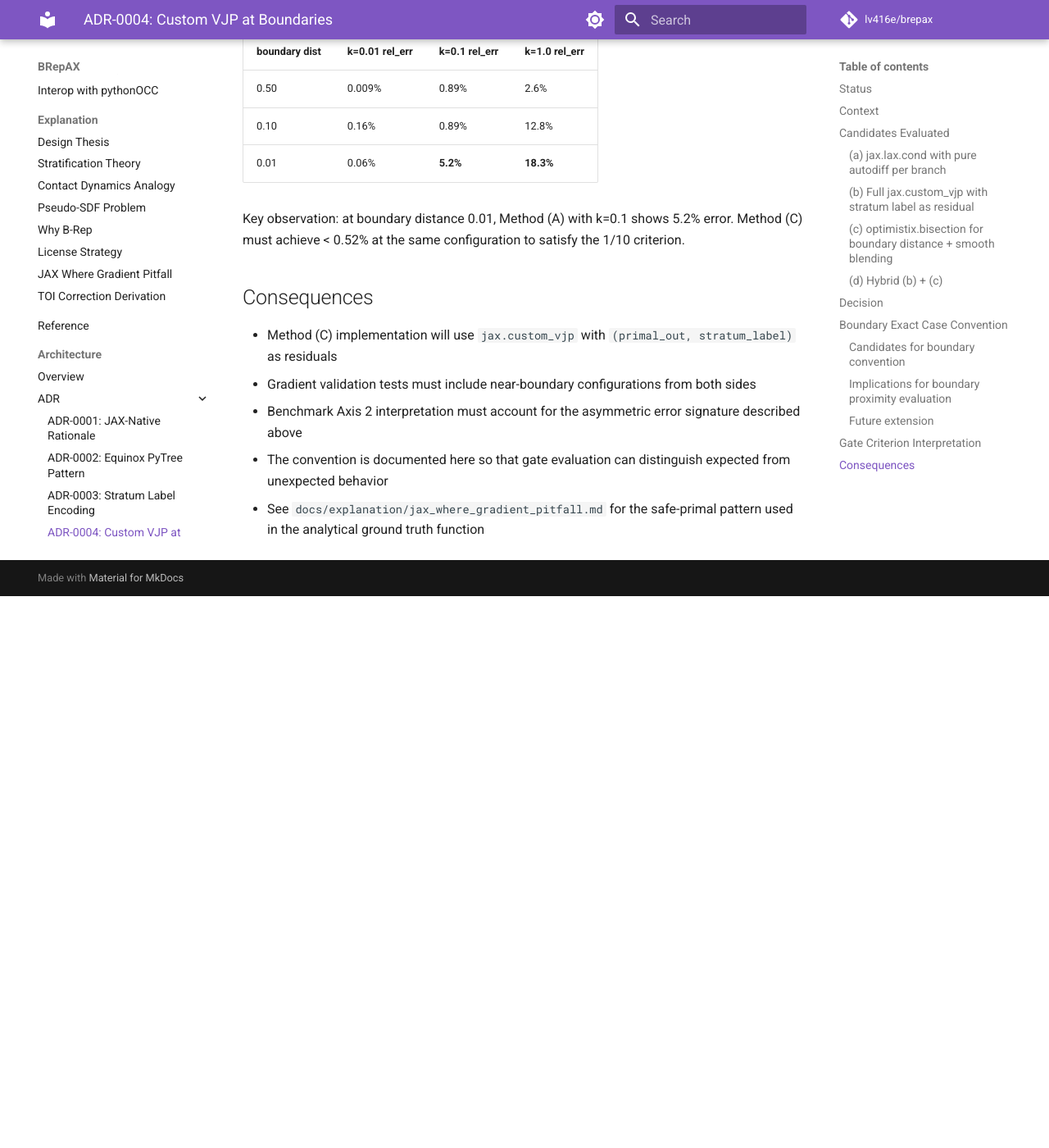
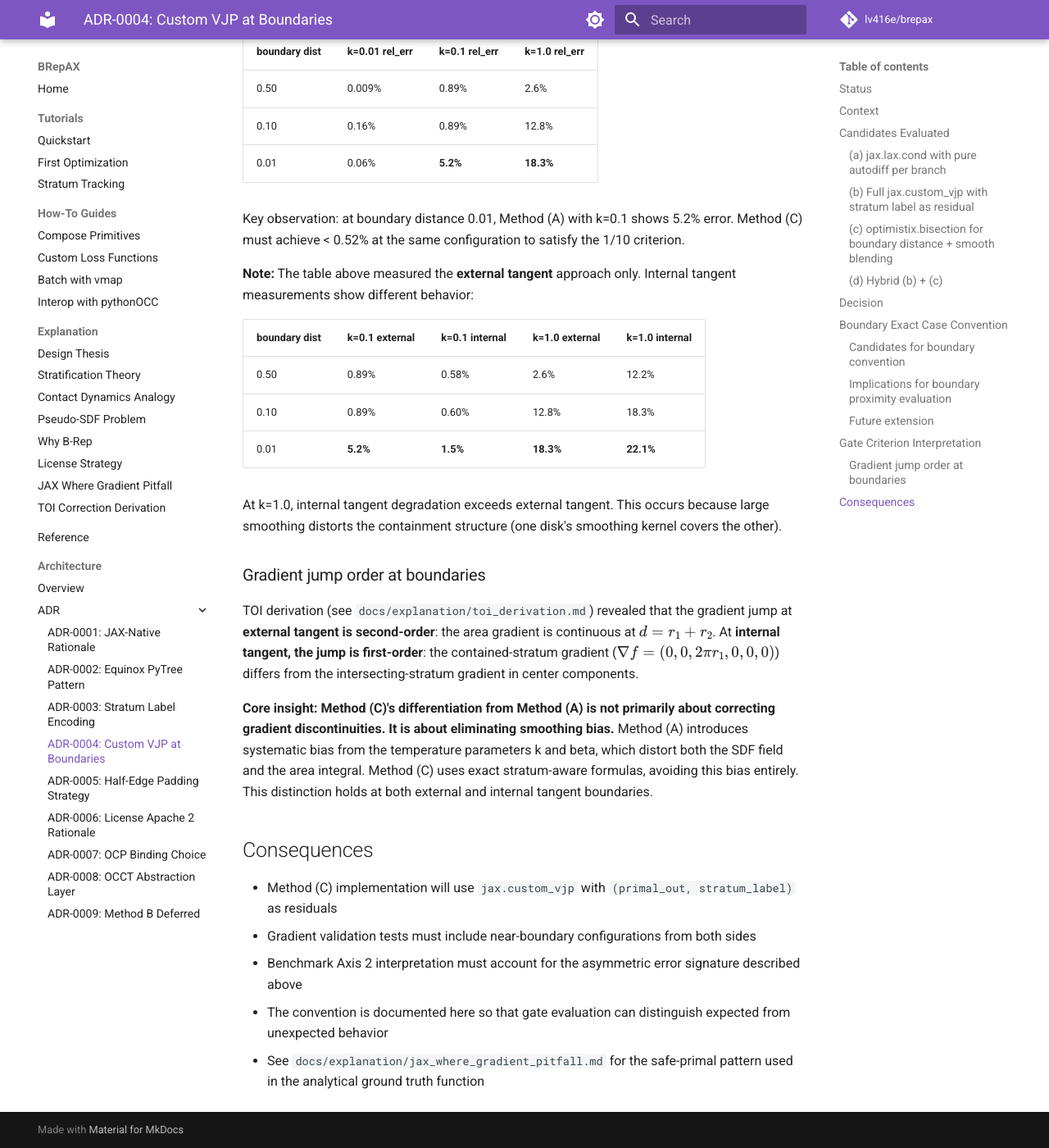
Before and after one commit to lv416e/brepax, an MkDocs documentation site: the page built from docs/architecture/adr/0004-custom-vjp-at-boundaries.md, in a window 1280 px wide and 1400 px high, scrolled down 3297 px. Shown: the whole window at 82% size. Built offline with MkDocs 1.6.1 and Material for MkDocs 9.7.7, drawn with Linux system fonts in a browser that asks for light colours; comment, search, counter and statistics services are not loaded; before the commit the page ends 4024 px from its top, so only the background shows below that.

Commit message:
docs(adr): update ADR-0004 with boundary analysis, add ADR-0009
ADR-0004: Added internal vs external tangent comparison table,
gradient jump order analysis, and core insight that Method (C)
differentiates via smoothing bias elimination, not gradient
discontinuity correction.

ADR-0009: Method (B) deferred from concept proof. External tangent
TOI correction is first-order zero; 2-method comparison (A vs C)
is sufficient. Derivation doc and skeleton preserved.

Co-Authored-By: Claude Opus 4.6 (1M context) <noreply@anthropic.com>

```diff
--- a/docs/architecture/adr/0004-custom-vjp-at-boundaries.md
+++ b/docs/architecture/adr/0004-custom-vjp-at-boundaries.md
@@ -80,6 +80,22 @@ Empirical confirmation from the Method (A) boundary proximity benchmark:
 
 Key observation: at boundary distance 0.01, Method (A) with k=0.1 shows 5.2% error. Method (C) must achieve < 0.52% at the same configuration to satisfy the 1/10 criterion.
 
+**Note:** The table above measured the **external tangent** approach only. Internal tangent measurements show different behavior:
+
+| boundary dist | k=0.1 external | k=0.1 internal | k=1.0 external | k=1.0 internal |
+|--------------|----------------|----------------|----------------|----------------|
+| 0.50 | 0.89% | 0.58% | 2.6% | 12.2% |
+| 0.10 | 0.89% | 0.60% | 12.8% | 18.3% |
+| 0.01 | **5.2%** | **1.5%** | **18.3%** | **22.1%** |
+
+At k=1.0, internal tangent degradation exceeds external tangent. This occurs because large smoothing distorts the containment structure (one disk's smoothing kernel covers the other).
+
+### Gradient jump order at boundaries
+
+TOI derivation (see `docs/explanation/toi_derivation.md`) revealed that the gradient jump at **external tangent is second-order**: the area gradient is continuous at $d = r_1 + r_2$. At **internal tangent, the jump is first-order**: the contained-stratum gradient ($\nabla f = (0, 0, 2\pi r_1, 0, 0, 0)$) differs from the intersecting-stratum gradient in center components.
+
+**Core insight: Method (C)'s differentiation from Method (A) is not primarily about correcting gradient discontinuities. It is about eliminating smoothing bias.** Method (A) introduces systematic bias from the temperature parameters k and beta, which distort both the SDF field and the area integral. Method (C) uses exact stratum-aware formulas, avoiding this bias entirely. This distinction holds at both external and internal tangent boundaries.
+
 ## Consequences
 
 - Method (C) implementation will use `jax.custom_vjp` with `(primal_out, stratum_label)` as residuals
--- a/mkdocs.yml
+++ b/mkdocs.yml
@@ -82,3 +82,4 @@ nav:
           - "ADR-0006: License Apache 2 Rationale": architecture/adr/0006-license-apache-2-rationale.md
           - "ADR-0007: OCP Binding Choice": architecture/adr/0007-ocp-binding-choice.md
           - "ADR-0008: OCCT Abstraction Layer": architecture/adr/0008-occt-abstraction-layer.md
+          - "ADR-0009: Method B Deferred": architecture/adr/0009-method-b-deferred.md
```
Also changed, not shown: docs/architecture/adr/0009-method-b-deferred.md (added, +47 -0 lines).
